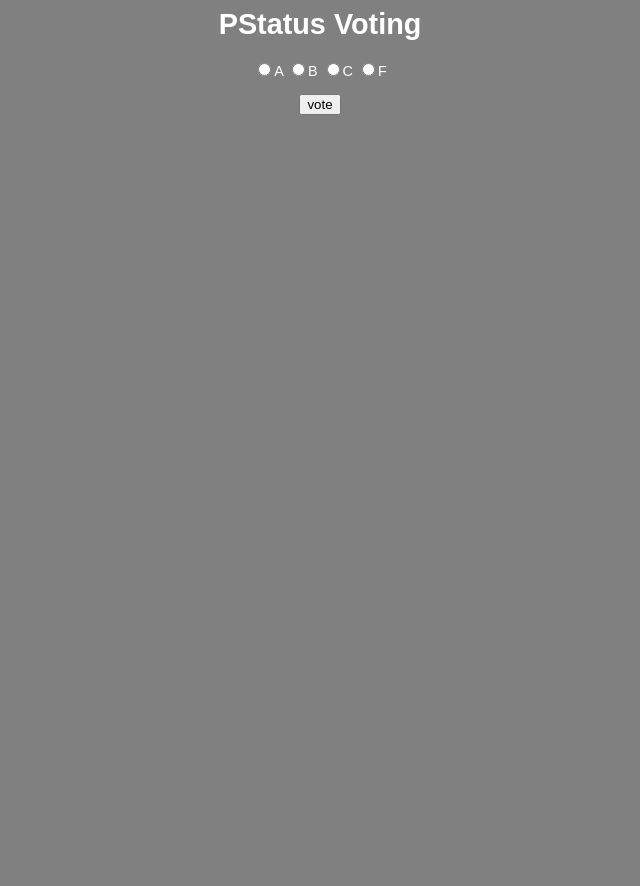
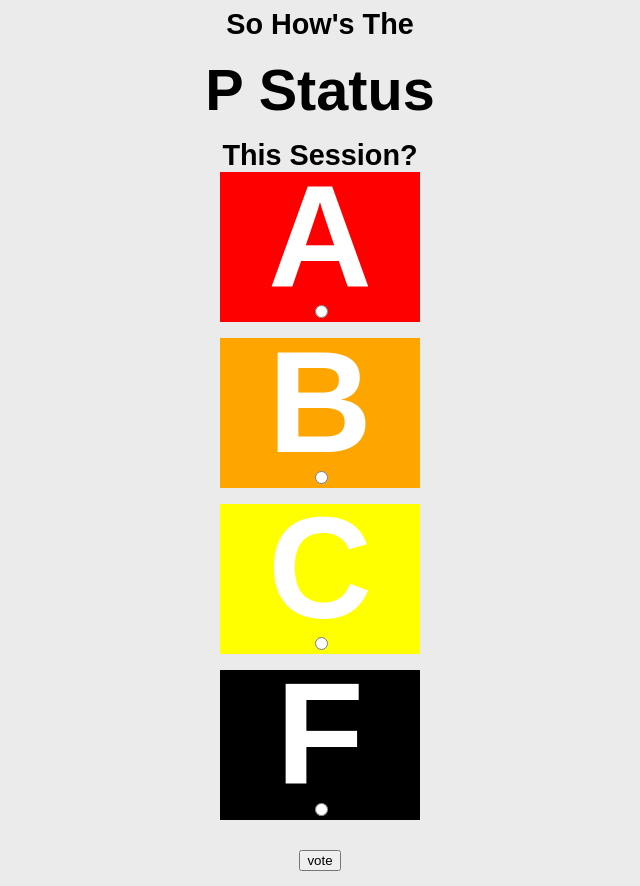
Before and after one commit to brendanoneil/PStatus, a PHP site: page / in a window 1280 px wide. Shown: the whole page, without its empty margins (320-960 px from the left). Before the commit the page ends 114 px from the top, so only its background shows below. Run offline with PHP 8.4, Linux system fonts and the light colour scheme.

Commit message:
Pretty Styling

```diff
--- a/includes/style.css
+++ b/includes/style.css
@@ -1,7 +1,61 @@
 body {
 	text-align:center;
-	background-color:gray;
-	color:white;
+	background-color:rgb(235,235,235);
+	color:black;
 	font-family: sans-serif;
   font-size:.9em;
 }
+
+h1 {
+	font-size:4em;
+	margin:0;
+	padding:0;
+	font-weight:bold;
+}
+
+h2 {
+	font-size:2em;
+	margin:0;
+	padding:0;
+}
+
+.A {
+	margin: 0 auto;
+	width:200px;
+	height:150px;
+	color:white;
+	background-color:red;
+	line-height:130px;
+	font-weight:bold;
+	font-size:10em;
+}
+.B {
+	margin: 0 auto;
+	width:200px;
+	height:150px;
+	color:white;
+	background-color:orange;
+	line-height:130px;
+	font-weight:bold;
+	font-size:10em;
+}
+.C {
+	margin: 0 auto;
+	width:200px;
+	height:150px;
+	color:white;
+	background-color:yellow;
+	line-height:130px;
+	font-weight:bold;
+	font-size:10em;
+}
+.F {
+	margin: 0 auto;
+	width:200px;
+	height:150px;
+	color:white;
+	background-color:black;
+	line-height:130px;
+	font-weight:bold;
+	font-size:10em;
+}
--- a/index.php
+++ b/index.php
@@ -1,9 +1,4 @@
-<?php
-
-include('includes/config.php');
-
-?>
-
+<?php include('includes/config.php'); ?>
 <html>
 
 <head>
@@ -12,16 +7,15 @@ include('includes/config.php');
 </head>
 
 <body>
-
-<h1>PStatus Voting</h1>
+<h2>So How's The</h2><br />
+<h1>P Status</h1><br />
+<h2>This Session?</h2>
 
 <form action="submit_vote.php" method=POST>
-<p>
-<input type="radio" name="vote_value" value="4" />A
-<input type="radio" name="vote_value" value="3" />B
-<input type="radio" name="vote_value" value="2" />C
-<input type="radio" name="vote_value" value="1" />F
-</p>
+<div class="A">A<br /><input type="radio" name="vote_value" value="4" /></div><br />
+<div class="B">B<br /><input type="radio" name="vote_value" value="3" /></div><br />
+<div class="C">C<br /><input type="radio" name="vote_value" value="2" /></div><br />
+<div class="F">F<br /><input type="radio" name="vote_value" value="1" /></div><br />
 <p>
 <input type="submit" value="vote">
 </p>
--- a/results.php
+++ b/results.php
@@ -17,7 +17,7 @@ $query = "SELECT vote_session, AVG(vote_value) AS vote_value FROM votes GROUP BY
 $sql = mysql_query($query) or die(mysql_error());
 
 while($results = mysql_fetch_array($sql)) {
-	echo '<p>Session '. $results['vote_session']. '\'s average is: ' . grade(round($results['vote_value'])) . '</p>';
+	echo '<p>Session '. $results['vote_session']. '\'s average is: <div class="' . grade(round($results['vote_value'])) . '">'. grade(round($results['vote_value'])).'</div></p>';
 }
 
 $result = grade(round($average[vote_session(time())]));
```
